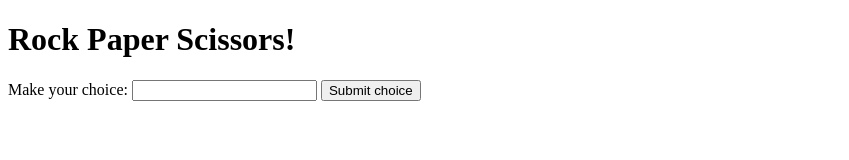
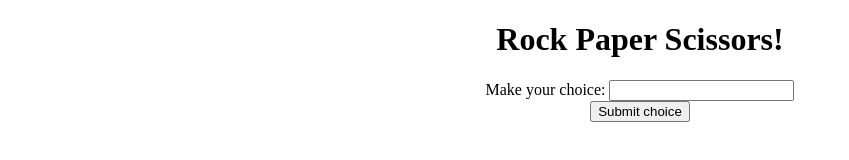
Before and after one commit to Yersoltan01/RockPaperScissors, a plain HTML site: page index.html in a window 1280 px wide. Shown: the whole page, without its empty margins (0-849 px from the left). Drawn offline with Linux system fonts and the light colour scheme.

Commit message:
Center all elements

```diff
--- a/index.html
+++ b/index.html
@@ -5,6 +5,7 @@
     <meta http-equiv="X-UA-Compatible" content="IE=edge">
     <meta name="viewport" content="width=device-width, initial-scale=1.0">
     <title>RockPaperScissors</title>
+    <link rel="stylesheet" href="style.css">
 </head>
 <body>
     <div class="game">
@@ -19,6 +20,7 @@
         <p class="resultsComputer"></p>
         <p class="results"></p>
     </div>
+
     <script>
         const playerChoice = document.querySelector('.choiceSubmit');
         const choice = document.querySelector('.choiceField');
--- /dev/null
+++ b/style.css
@@ -0,0 +1,5 @@
+body {
+    width: 30%;
+    margin: 0 auto;
+    text-align: center;
+}
```
